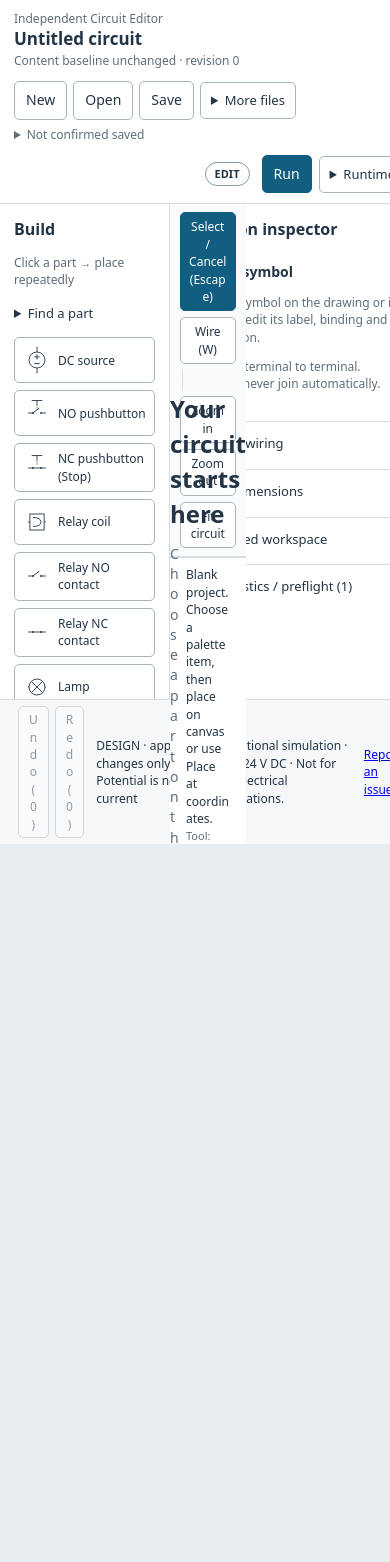
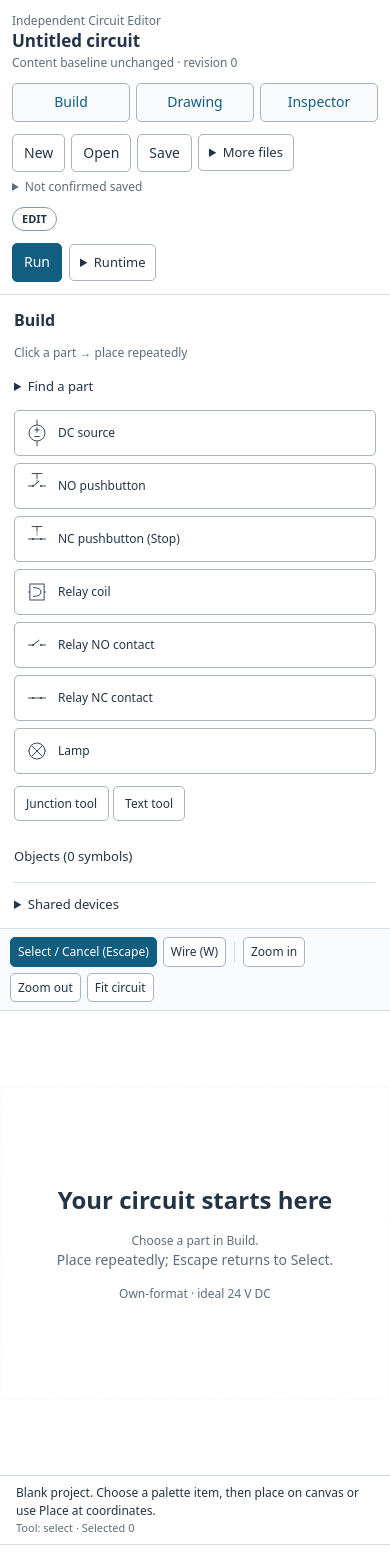
Before and after one commit to Xuaps/independent-circuit-editor, a React (Vite) app: page / in a window 390 px wide. Shown: the top 1562 px of the page. Before the commit the page ends 844 px from the top, so only its background shows below. Built offline with nearby package versions, Linux system fonts and the light colour scheme.

Commit message:
Reflow editor for phone layouts (#6)
Co-authored-by: David Vílchez <dvilchez@users.noreply.github.com>

```diff
--- a/src/ui/app.tsx
+++ b/src/ui/app.tsx
@@ -148,11 +148,12 @@ export function App({ client: supplied }: { client?: EditorClient }) {
   }}>
     <header className="project-bar">
       <div className="project-identity"><h1>Independent Circuit Editor</h1><strong>{project.title}</strong><p data-testid="design-status">{view.dirty ? 'Unsaved changes' : 'Content baseline unchanged'} · revision {project.revision}</p></div>
+      <nav className="section-links" aria-label="Editor sections"><a href="#build">Build</a><a href="#drawing">Drawing</a><a href="#inspector">Inspector</a></nav>
       <FilePanel client={client} lock={setFileBusy} replaced={() => { cancel(); setSelection([]); setIssues([]); setViewport(circuitViewport(client.getSnapshot().design)); }}/>
       <SimulationControls client={client} view={view} busy={fileBusy} actuation={actuation}/>
     </header>
     <div className="workspace authoring" inert={fileBusy}>
-      <aside className="palette-panel" aria-label="Palette and objects"><fieldset disabled={view.mode !== 'Editing'}><h2>Build</h2><p className="muted">Click a part → place repeatedly</p>
+      <aside id="build" className="palette-panel" aria-label="Palette and objects" tabIndex={-1}><fieldset disabled={view.mode !== 'Editing'}><h2>Build</h2><p className="muted">Click a part → place repeatedly</p>
         <details className="palette-search"><summary>Find a part</summary><label>Search definitions<input value={search} onChange={e => setSearch(e.target.value)}/></label></details>
         <div className="palette">{definitions.filter(d => `${titles[d.id]} ${d.id}`.toLowerCase().includes(search.toLowerCase())).map(d => <button key={d.id} aria-pressed={tool === d.id} onClick={() => { setTool(d.id); setWireStart(null); setPlacementRotation(0); setPlacementMirror(false); setNotice(`Place ${titles[d.id]}. Pointer or coordinates; Escape cancels.`); }}><svg viewBox="-36 -36 72 72" aria-hidden="true"><Glyph instance={{ definition: { id: d.id, version: 1 } }}/></svg><span>{titles[d.id]}</span></button>)}</div>
         <button aria-pressed={tool === 'junction'} onClick={() => setTool('junction')}>Junction tool</button><button aria-pressed={tool === 'text'} onClick={() => setTool('text')}>Text tool</button>
@@ -165,7 +166,7 @@ export function App({ client: supplied }: { client?: EditorClient }) {
         <details><summary>Shared devices</summary><h2>Devices</h2><ul className="objects">{project.devices.map(d => <li key={d.id}><button onClick={() => setSelection(sheet.instances.filter(i => i.deviceId === d.id).map(i => i.id))}>Linked symbols for {d.name}</button><button onClick={() => setSelection([d.id])}>Device {d.name}</button></li>)}</ul></details></section>
 
       </fieldset></aside>
-      <section className="drawing" aria-label="Drawing workspace">
+      <section id="drawing" className="drawing" aria-label="Drawing workspace" tabIndex={-1}>
         <nav className="canvas-tools" aria-label="Drawing tools">
           <button aria-pressed={tool === 'select'} onClick={cancel}>Select / Cancel (Escape)</button>
           <button aria-pressed={tool === 'wire'} disabled={view.mode !== 'Editing'} onClick={() => { setTool('wire'); setWireStart(null); setNotice('Wire tool: choose two explicit terminals. Escape cancels.'); }}>Wire (W)</button>
@@ -198,10 +199,10 @@ export function App({ client: supplied }: { client?: EditorClient }) {
           {tool !== 'select' && <g pointerEvents="none" opacity=".65">{getDefinition(tool) && <g transform={`translate(${position.x} ${position.y}) rotate(${placementRotation}) scale(${placementMirror ? -1 : 1} 1)`}><Glyph instance={{ definition: { id: tool, version: 1 } }}/></g>}<circle cx={position.x} cy={position.y} r="12" fill="none" stroke="#005ca5"/><path d={`M ${position.x - 18} ${position.y} H ${position.x + 18} M ${position.x} ${position.y - 18} V ${position.y + 18}`} stroke="#005ca5"/>{wireStart && (() => { const a = endpointPosition(sheet, wireStart); return a && <polyline points={`${a.x},${a.y} ${position.x},${a.y} ${position.x},${position.y}`} fill="none" stroke="#005ca5" strokeDasharray="5 3"/>; })()}</g>}
         </svg>
 
-        {!sheet.instances.length && !sheet.annotations.length && !sheet.wires.length && !sheet.junctions.length && <div className="blank-canvas"><strong>Your circuit starts here</strong><p>Choose a part on the left.<br/>Place repeatedly; Escape returns to Select.</p><span>Own-format · ideal 24 V DC</span></div>}
+        {!sheet.instances.length && !sheet.annotations.length && !sheet.wires.length && !sheet.junctions.length && <div className="blank-canvas"><strong>Your circuit starts here</strong><p><span>Choose a part in Build.</span><br/>Place repeatedly; Escape returns to Select.</p><span>Own-format · ideal 24 V DC</span></div>}
         <div className="drawing-status"><p role="status">{notice}</p><span>Tool: {titles[tool] ?? tool}{getDefinition(tool) && ` · ${placementRotation}°${placementMirror ? ' mirrored' : ''}`} · Selected {selection.length}</span></div>
       </section>
-      <aside className="inspector-panel" aria-label="Inspector and wiring">
+      <aside id="inspector" className="inspector-panel" aria-label="Inspector and wiring" tabIndex={-1}>
         <SimulationPanel client={client} view={view} select={setSelection} actuation={actuation} missingDcSource={missingDcSource} unassignedRelayContacts={unassignedRelayContacts}/>
         <fieldset disabled={view.mode !== 'Editing'} className="selection-inspector"><h2>Selection inspector</h2>
         {!selection.length && <div className="selection-hint"><h3>Select a symbol</h3><p>Choose a symbol on the drawing or in Objects to edit its label, binding and presentation.</p><p className="muted">Wire from terminal to terminal. Crossings never join automatically.</p></div>}
--- a/src/ui/styles/editor.css
+++ b/src/ui/styles/editor.css
@@ -14,7 +14,7 @@ button { border: 1px solid #a6b5bf; background: white; border-radius: 5px; paddi
 button:hover { background: #eaf3f6; }
 button:disabled { opacity: .48; cursor: default; }
 button[aria-pressed=true], button.primary { background: var(--accent); border-color: var(--accent); color: white; }
-button:focus-visible, summary:focus-visible, input:focus-visible, select:focus-visible, svg:focus-visible, [data-instance]:focus-visible { outline: 3px solid #bb5c12; outline-offset: 3px; }
+button:focus-visible, summary:focus-visible, a:focus-visible, input:focus-visible, select:focus-visible, svg:focus-visible, [data-instance]:focus-visible { outline: 3px solid #bb5c12; outline-offset: 3px; }
 [hidden] { display: none !important; }
 fieldset { min-width: 0; border: 0; margin: 0; padding: 0; }
 h1, h2, h3, p { margin: 0 0 12px; }
@@ -36,6 +36,7 @@ details[open] > summary { margin-bottom: 12px; }
 .project-identity strong { display: block; font-size: 18px; font-weight: 600; }
 .project-identity h1, .project-identity p { margin: 0; }
 .project-identity p { font-size: 12px; color: var(--muted); }
+.section-links { display: none; }
 .file-panel { display: flex; flex-wrap: wrap; gap: 6px; max-width: 380px; position: relative; }
 .file-commands { display: flex; align-items: center; gap: 6px; }
 .file-commands legend { position: absolute; width: 1px; height: 1px; overflow: hidden; clip-path: inset(50%); }
@@ -139,6 +140,32 @@ aside { min-height: 0; overflow: auto; background: white; padding: 18px; }
   .canvas-tools button { font-size: 12px; padding: 5px 7px; }
   .tool-hint { display: none; }
 }
+@media (max-width: 700px) {
+  .app-shell { display: block; height: auto; min-height: 100vh; overflow: visible; }
+  .project-bar { width: 100%; padding: 12px; align-items: stretch; }
+  .project-identity { flex: 1 1 100%; min-width: 0; }
+  .section-links { display: flex; flex: 1 1 100%; gap: 6px; }
+  .section-links a { flex: 1; padding: 8px 10px; border: 1px solid #a6b5bf; border-radius: 5px; color: var(--accent); text-align: center; text-decoration: none; background: #f8fafc; }
+  .section-links a:hover { background: #eaf3f6; }
+  .file-panel { flex: 1 1 100%; width: 100%; min-width: 0; max-width: none; }
+  .file-commands { width: 100%; flex-wrap: wrap; }
+  .file-menu[open] { flex: 1 1 100%; }
+  .file-menu-content, .file-feedback > div, .runtime-menu > button { position: static; width: 100%; margin-top: 6px; }
+  .mode-controls { width: 100%; margin-left: 0; flex-wrap: wrap; }
+  .mode-controls nav { min-width: 0; flex: 1 1 100%; flex-wrap: wrap; }
+  .runtime-menu[open] { flex: 1 1 100%; }
+  .runtime-menu > button { max-width: none; }
+  .workspace { display: block; width: 100%; }
+  .workspace > aside, .drawing { width: 100%; scroll-margin-top: 12px; }
+  .workspace > aside { min-height: auto; overflow: visible; border-left: 0; border-right: 0; }
+  .palette-panel, .drawing { border-bottom: 1px solid var(--line); }
+  .drawing { grid-template-rows: auto minmax(360px, 55vh) auto; }
+  .canvas-tools { grid-row: 1; }
+  .drawing > svg { grid-column: 1; grid-row: 2; min-height: 360px; }
+  .blank-canvas { position: static; grid-column: 1; grid-row: 2; align-self: center; margin: 0 10%; }
+  .drawing-status { grid-row: 3; }
+  .history-bar { width: 100%; flex-wrap: wrap; margin-bottom: 1px; }
+}
 @media (prefers-reduced-motion: reduce) { .runtime-glyph .contact-blade, .runtime-glyph .actuator-head { transition: none; } }
 @media print {
   body { background: white; }
```
Also changed, not shown: 1 other file (tests, documents, lock files or other folders).
